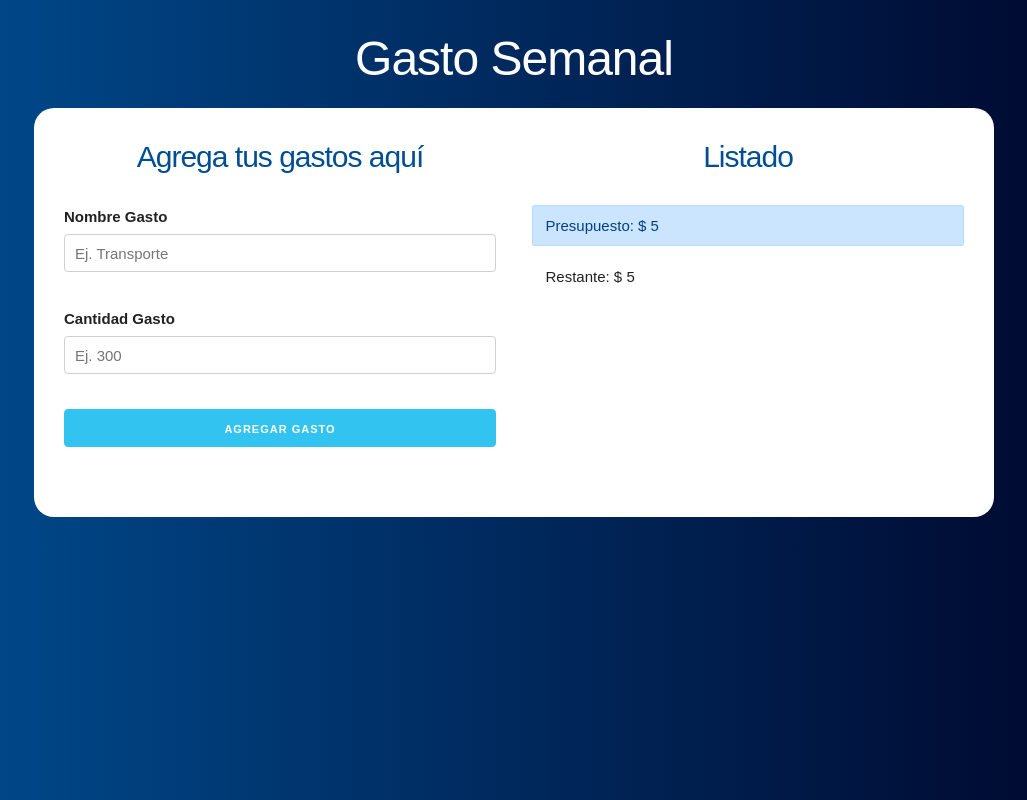
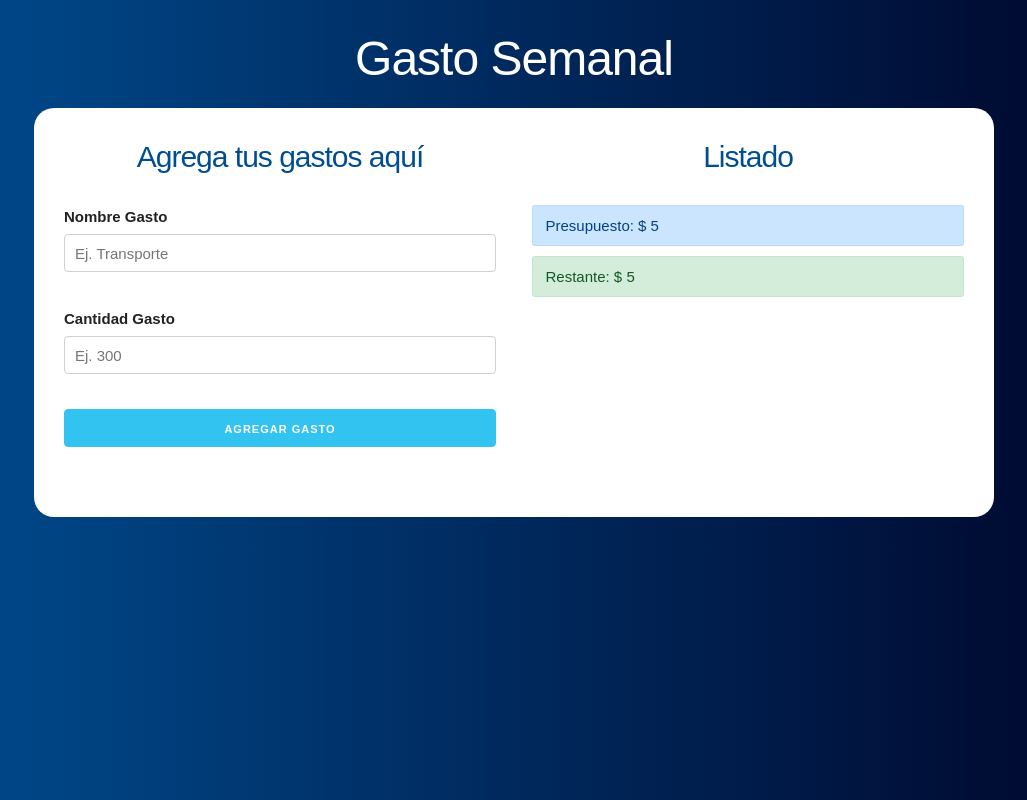
Before and after one commit to FedePe/presupuesto-react, a React (Create React App) app: page / in a window 1280 px wide. Both pictures are taken after typing "5" into the empty fields and a click on the input 640 px from the left and 277 px from the top of the page. Shown: the whole page, without its empty margins (126-1153 px from the left). Built offline with nearby package versions, Linux system fonts and the light colour scheme.

Commit message:
Cambiando el color del restante conforme se agota el presupuesto

```diff
--- a/src/App.js
+++ b/src/App.js
@@ -33,7 +33,7 @@
       guardarCrearGasto(false);
 
     }
-  }, [gasto]);
+  }, [gasto, creargasto, gastos, restante]);
 
   return (
     <div className="container">
--- a/src/components/ControlPresupuesto.js
+++ b/src/components/ControlPresupuesto.js
@@ -1,4 +1,5 @@
 import React, {Fragment} from 'react';
+import { revisarPresupuesto } from '../helpers'
 
 const ControlPresupuesto = ({presupuesto, restante}) => {
     return (
@@ -6,7 +7,7 @@
             <div className="alert alert-primary">
                 Presupuesto: $ {presupuesto}
             </div>
-            <div className="alert">
+            <div className={revisarPresupuesto(presupuesto,restante)}>
                 Restante: $ {restante}
             </div>
         </Fragment>
--- /dev/null
+++ b/src/helpers.js
@@ -0,0 +1,13 @@
+export const revisarPresupuesto = (presupuesto, restante) => {
+    let clase;
+
+    if ( (presupuesto / 4) > restante ){
+        clase = "alert alert-danger";
+    } else if ( (presupuesto / 2) > restante ){
+        clase = "alert alert-warning";
+    } else {
+        clase = "alert alert-success";
+    }
+
+    return clase;
+}
```
